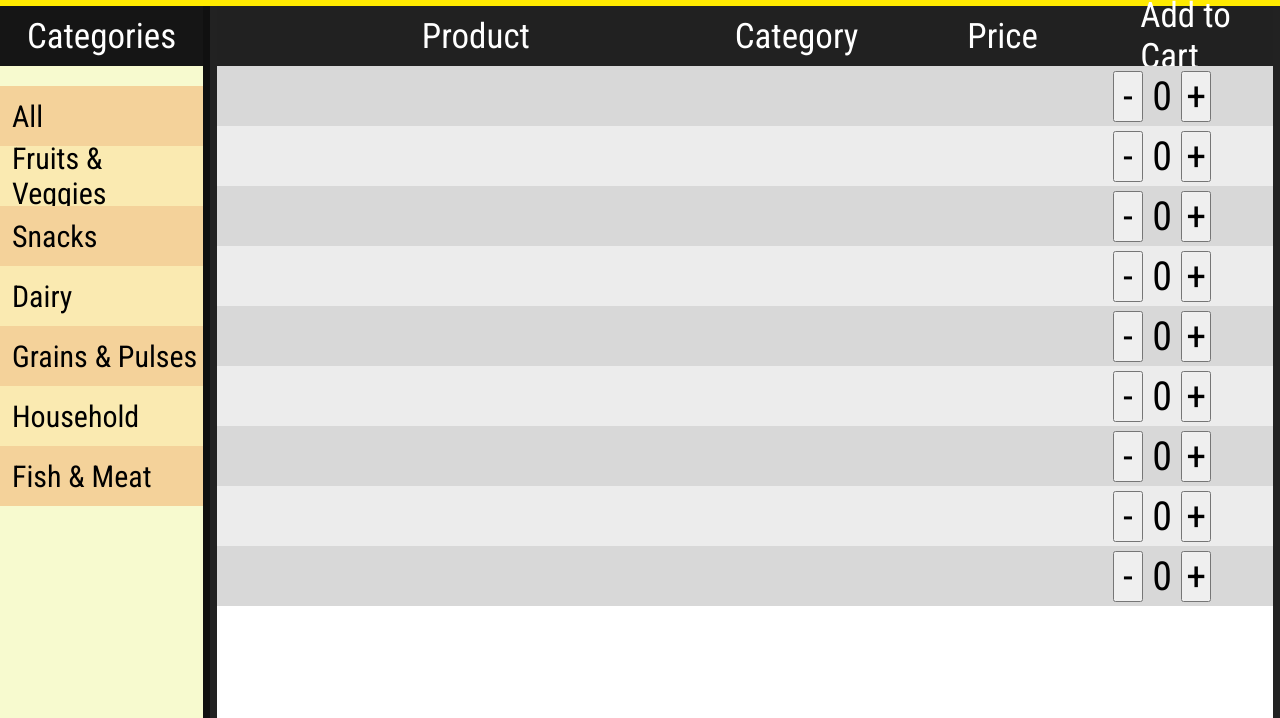
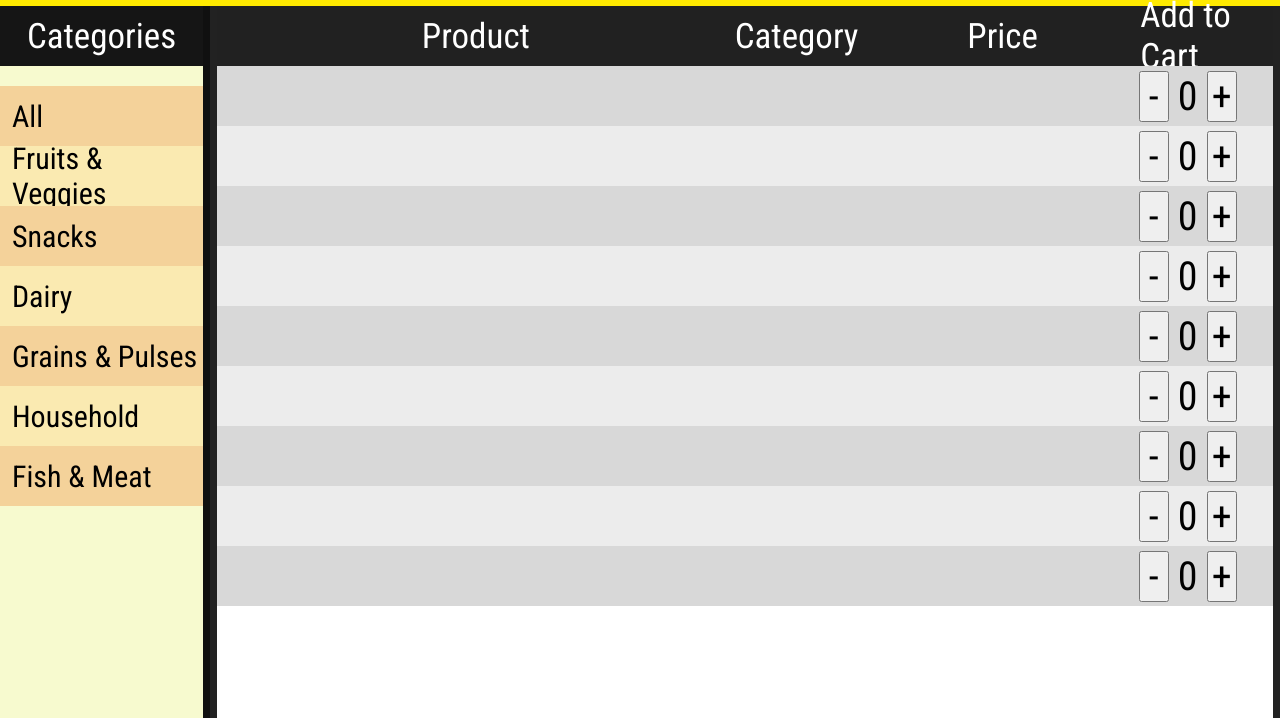
Before and after one commit to sumansekharsahoo/ModernMart, a plain HTML site: page customer/chome.html in a window 1280 px wide. Shown: the part 82-800 px from the top of the page. Drawn offline with nearby package versions, Linux system fonts and the light colour scheme; a script that the page names is missing; a web font is replaced by a local one.

Commit message:
chome minor-update 3b

```diff
--- a/customer/chome.css
+++ b/customer/chome.css
@@ -195,7 +195,7 @@ body{
 
 .cartb{
     font-size: 40px;
-    margin-left: 70vw;
+    margin-left: 72vw;
 
 }
 
```
